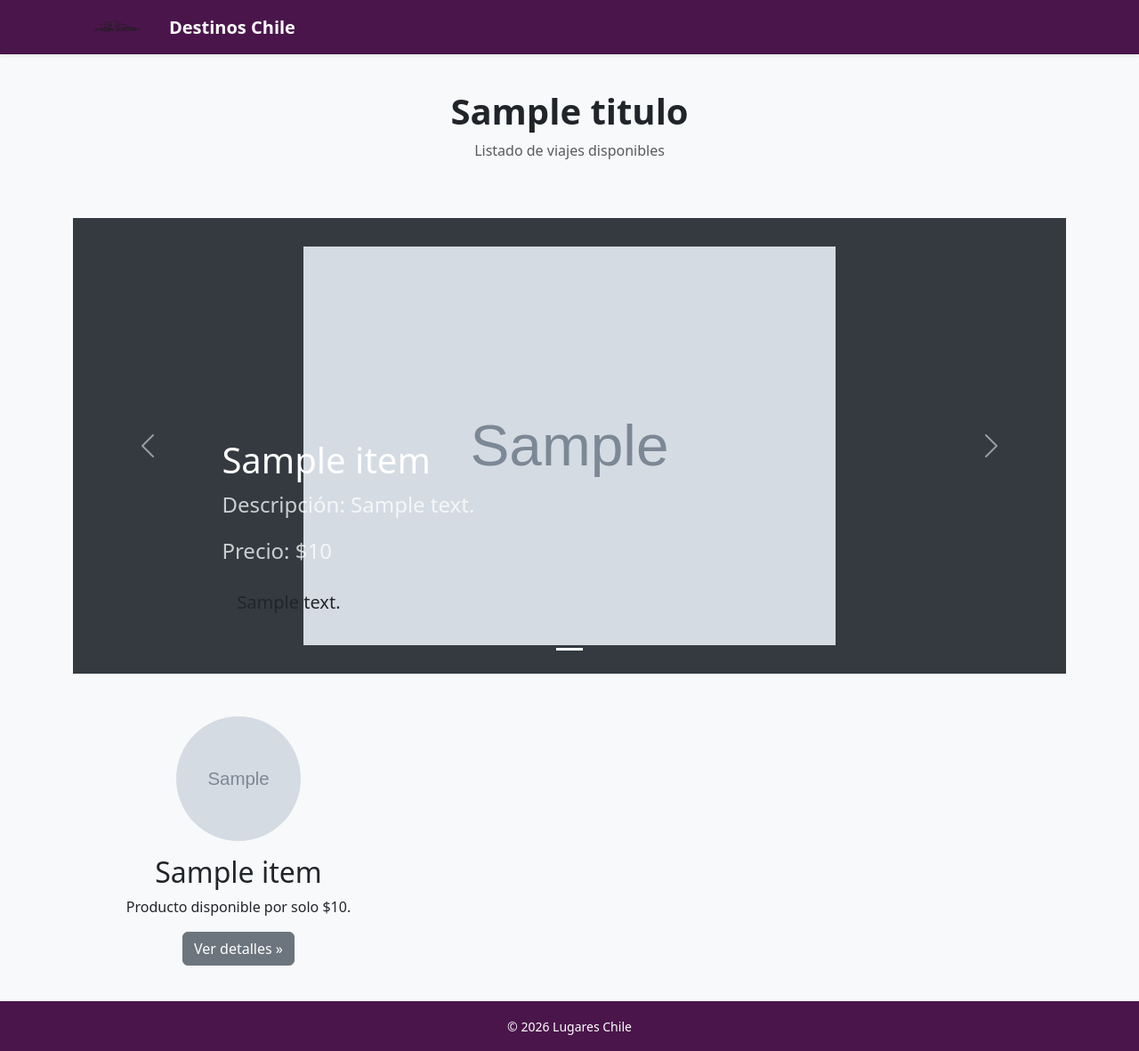
After one commit to tamiicat/ev2_backend, a Django app: template inicio_cabrera_soto/templates/inicio/tema1.html in a window 1280 px wide. The commit adds this page. Shown: the whole page at 89% size. Run offline with Django 5.2, Linux system fonts and the light colour scheme; the template is opened without the code that fills it: most values are stand-ins (such as "Sample title", 1, 10 or a date in 2020); grey boxes marked "Sample" are stand-in pictures.

Commit message:
vistas de inicio creadas + html de tema1 y tema 2 creados con carrousel

```diff
--- a/inicio_cabrera_soto/templates/inicio/inicio.html
+++ b/inicio_cabrera_soto/templates/inicio/inicio.html
@@ -1 +1 @@
-{% extends base.html %}
+{% extends 'base.html' %}
--- /dev/null
+++ b/inicio_cabrera_soto/templates/inicio/tema1.html
@@ -0,0 +1,100 @@
+{% extends 'base.html' %}
+{% load static %}
+
+{% block title %}Destinos Invierno{% endblock %}
+{% block page_heading %}{{ titulo }}{% endblock %}
+{% block page_subheading %}Listado de viajes disponibles{% endblock %}
+
+{% block content %}
+<style>
+    .carousel-item {
+        height: 32rem;
+        background-color: #212529
+    }
+    .carousel-item > img {
+        position: absolute;
+        top: 0;
+        left: 0;
+        min-width: 100%;
+        height: 100%;
+        object-fit: contain;
+        padding: 2rem;
+    }
+</style>
+
+<div id="myCarousel" class="carousel slide mb-6" data-bs-ride="carousel">
+    <div class="carousel-indicators">
+        {% for item in lista_destinos %}
+            <button type="button"
+                    data-bs-target="#myCarousel"
+                    data-bs-slide-to="{{ forloop.counter0 }}"
+                    {% if forloop.first %}class="active" aria-current="true"{% endif %}
+                    aria-label="Slide {{ forloop.counter }}">
+            </button>
+        {% endfor %}
+    </div>
+
+    <div class="carousel-inner">
+        {% for item in lista_destinos%}
+            <div class="carousel-item {% if forloop.first %}active{% endif %}">
+
+                <svg aria-hidden="true" class="bd-placeholder-img" height="100%" preserveAspectRatio="xMidYMid slice" width="100%" xmlns="http://www.w3.org/2000/svg">
+                    <rect width="100%" height="100%" fill="#343a40"></rect>
+                </svg>
+
+                {% if item.imagen %}
+                    <img src="{% get_static_prefix %}{{ item.imagen }}" alt="{{ item.nombre }}">
+                {% endif %}
+
+                <div class="container">
+
+                    <div class="carousel-caption {% cycle 'text-start' '' 'text-end' %}">
+                        <h1>{{ item.nombre }}</h1>
+                        <p class="opacity-75 fs-4">Descripción: {{ item.descripcion }}</p>
+                        <p class="opacity-75 fs-4">Precio: ${{ item.precio }}</p>
+                        <p><a class="btn btn-lg {{ item.clase_boton }}" href="#">{{ item.texto_boton }}</a></p>
+                    </div>
+                </div>
+            </div>
+        {% empty %}
+            <div class="carousel-item active">
+                <svg aria-hidden="true" class="bd-placeholder-img" height="100%" preserveAspectRatio="xMidYMid slice" width="100%" xmlns="http://www.w3.org/2000/svg">
+                    <rect width="100%" height="100%" fill="#777"></rect>
+                </svg>
+                <div class="container">
+                    <div class="carousel-caption text-center">
+                        <h1>No hay productos disponibles.</h1>
+                    </div>
+                </div>
+            </div>
+        {% endfor %}
+    </div>
+
+    <button class="carousel-control-prev" type="button" data-bs-target="#myCarousel" data-bs-slide="prev">
+        <span class="carousel-control-prev-icon" aria-hidden="true"></span>
+        <span class="visually-hidden">Previous</span>
+    </button>
+    <button class="carousel-control-next" type="button" data-bs-target="#myCarousel" data-bs-slide="next">
+        <span class="carousel-control-next-icon" aria-hidden="true"></span>
+        <span class="visually-hidden">Next</span>
+    </button>
+</div>
+
+<div class="container marketing mt-5">
+    <div class="row text-center">
+        {% for item in lista_destinos %}
+        <div class="col-lg-4">
+            {% if item.imagen %}
+                <img src="{% get_static_prefix %}{{ item.imagen }}" class="bd-placeholder-img rounded-circle mb-3" width="140" height="140" style="object-fit: cover;" alt="{{ item.nombre }}">
+            {% else %}
+                <svg class="bd-placeholder-img rounded-circle mb-3" width="140" height="140" xmlns="http://www.w3.org/2000/svg" role="img" preserveAspectRatio="xMidYMid slice" focusable="false"><rect width="100%" height="100%" fill="var(--bs-secondary-color)"></rect></svg>
+            {% endif %}
+
+            <h2 class="fw-normal">{{ item.nombre }}</h2>
+            <p>Producto disponible por solo ${{ item.precio }}.</p>
+            <p><a class="btn btn-secondary" href="#">Ver detalles &raquo;</a></p>
+        </div>
+        {% endfor %}
+    </div>
+</div>
+{% endblock %}
--- /dev/null
+++ b/inicio_cabrera_soto/urls.py
@@ -0,0 +1 @@
+from django.urls import path
```
Also changed, not shown: inicio_cabrera_soto/templates/inicio/tema2.html (added, +99 -0 lines), inicio_cabrera_soto/views.py (+31 -1 lines).
